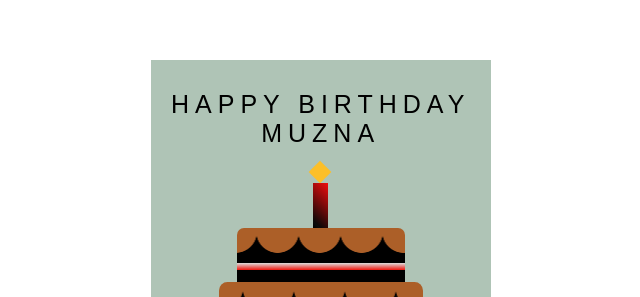
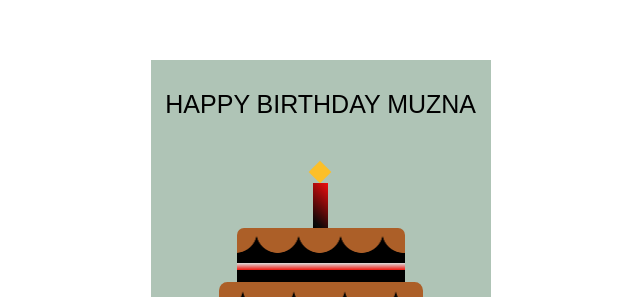
Before and after one commit to MuhammdHaseeb/Birthday-wish, a plain HTML site: page index.html in a window 1280 px wide. Shown: the part 140-437 px from the top of the page, without its empty margins (490-1130 px from the left). Drawn offline with Linux system fonts and the light colour scheme.

Commit message:
Update index.css

```diff
--- a/index.css
+++ b/index.css
@@ -150,7 +150,7 @@ top: 6px;
        text-transform: uppercase;
        margin-top: 30px;
        text-align:center;
-       letter-spacing: 6px;
+       letter-spacing: 0px;
        color: #000000;
 }
 
```
